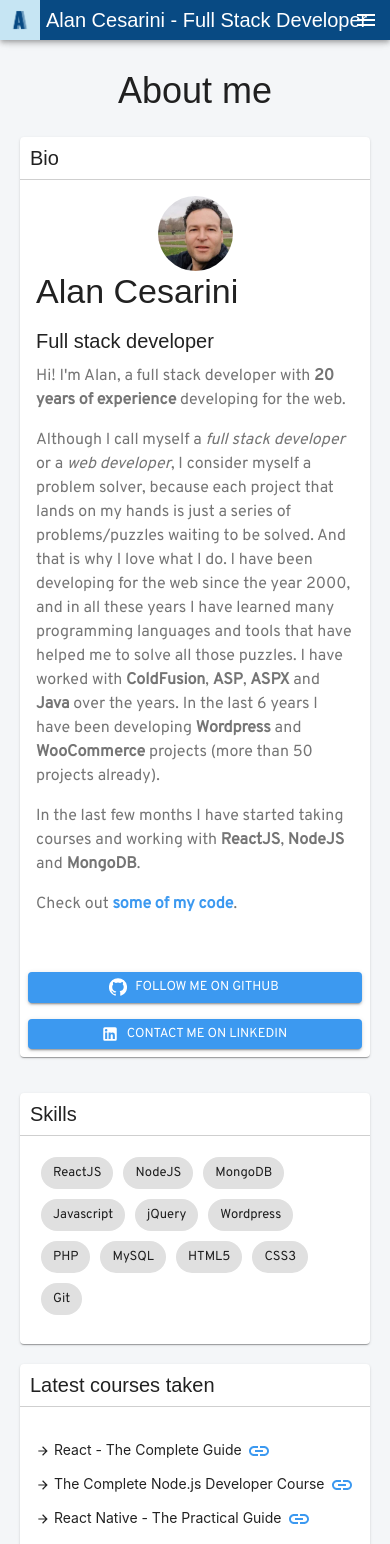
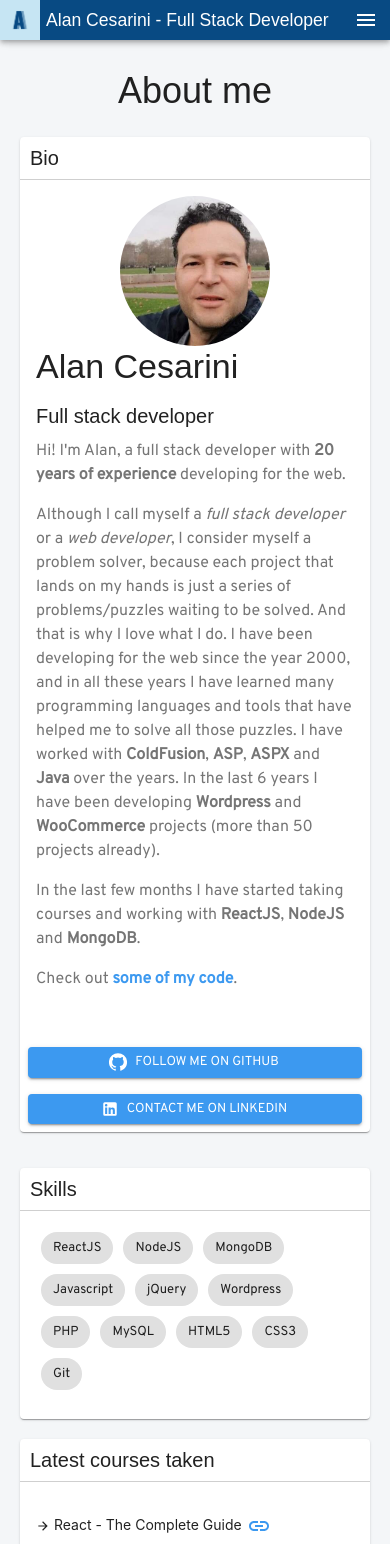
Before and after one commit to alancesarini/personal-portfolio, a React (Create React App) app: page / in a window 390 px wide. Shown: the top 1544 px of the page. Built offline with nearby package versions, Linux system fonts and the light colour scheme; a web font is replaced by a local one.

Commit message:
Customized the default theme

```diff
--- a/src/App.js
+++ b/src/App.js
@@ -27,6 +27,14 @@ const theme = createMuiTheme({
     h6: {
       fontFamily: "Chivo, sans-serif"
     }
+  },
+  palette: {
+    primary: {
+      main: "#3c99f0"
+    },
+    secondary: {
+      main: "#084a83"
+    }
   }
 });
 
--- a/src/components/Navigation/TopBar/TopBar.js
+++ b/src/components/Navigation/TopBar/TopBar.js
@@ -5,11 +5,15 @@ import IconButton from "@material-ui/core/IconButton";
 import MenuIcon from "@material-ui/icons/Menu";
 import Typography from "@material-ui/core/Typography";
 import classes from "./TopBar.module.css";
-import { colors } from "../../../constants/colors";
+import { useTheme } from "@material-ui/core/styles";
+import useMediaQuery from "@material-ui/core/useMediaQuery";
 
 const TopBar = props => {
+  const theme = useTheme();
+  const isSmall = useMediaQuery(theme.breakpoints.up("sm"));
+
   return (
-    <AppBar position="fixed" style={{ backgroundColor: colors.dark }}>
+    <AppBar position="fixed" color="secondary">
       <div className={classes.Logo}>
         <img
           src="/assets/images/logo-alancesarini.png"
@@ -17,7 +21,11 @@ const TopBar = props => {
         />
       </div>
       <Toolbar className={classes.ToolBar}>
-        <Typography variant="h6" noWrap className={classes.Title}>
+        <Typography
+          variant="h6"
+          noWrap
+          className={isSmall ? classes.Title : classes.SmallTitle}
+        >
           Alan Cesarini - Full Stack Developer
         </Typography>
         <IconButton
--- a/src/components/Navigation/TopBar/TopBar.module.css
+++ b/src/components/Navigation/TopBar/TopBar.module.css
@@ -23,3 +23,8 @@
 .Title {
   margin-left: 30px !important;
 }
+
+.SmallTitle {
+  font-size: 1.1rem !important;
+  margin-left: 30px !important;
+}
--- a/src/components/Pages/Bio/Bio.js
+++ b/src/components/Pages/Bio/Bio.js
@@ -13,12 +13,17 @@ import PageTitle from "../../UI/PageTitle/PageTitle";
 import GitHubIcon from "@material-ui/icons/GitHub";
 import LinkedIn from "@material-ui/icons/LinkedIn";
 import ArrowForward from "@material-ui/icons/ArrowForward";
-import Link from "@material-ui/icons/Link";
-import { colors } from "../../../constants/colors";
+import LinkIcon from "@material-ui/icons/Link";
 import Chip from "@material-ui/core/Chip";
 import parse from "html-react-parser";
+import Link from "@material-ui/core/Link";
+import { useTheme } from "@material-ui/core/styles";
+import useMediaQuery from "@material-ui/core/useMediaQuery";
 
 const Bio = props => {
+  const theme = useTheme();
+  const isSmall = useMediaQuery(theme.breakpoints.up("sm"));
+
   return (
     <Page>
       <PageTitle title="About me" />
@@ -37,7 +42,7 @@ const Bio = props => {
                     <Avatar
                       alt="Alan Cesarini"
                       src={data.image.src}
-                      className={classes.Avatar}
+                      className={isSmall ? classes.SmallAvatar : classes.Avatar}
                     />
                   </div>
                 </Grid>
@@ -65,7 +70,11 @@ const Bio = props => {
                     component="p"
                     paragraph
                   >
-                    Check out <a href="/projects">some of my code</a>.
+                    Check out{" "}
+                    <Link href="/projects">
+                      <strong>some of my code</strong>
+                    </Link>
+                    .
                   </Typography>
                 </Grid>
               </Grid>
@@ -80,7 +89,6 @@ const Bio = props => {
                     size="small"
                     startIcon={<GitHubIcon />}
                     href={data.social.github}
-                    style={{ backgroundColor: colors.light }}
                     className={classes.SocialButton}
                   >
                     FOLLOW ME ON GITHUB
@@ -93,7 +101,6 @@ const Bio = props => {
                     size="small"
                     startIcon={<LinkedIn />}
                     href={data.social.linkedin}
-                    style={{ backgroundColor: colors.light }}
                     className={classes.SocialButton}
                   >
                     CONTACT ME ON LINKEDIN
@@ -133,7 +140,7 @@ const Bio = props => {
                     />{" "}
                     {course.name}
                     <a href={course.link}>
-                      <Link className={classes.LinkIcon} />
+                      <LinkIcon color="primary" className={classes.LinkIcon} />
                     </a>
                   </li>
                 ))}
--- a/src/components/Pages/Bio/Bio.module.css
+++ b/src/components/Pages/Bio/Bio.module.css
@@ -7,9 +7,14 @@
   justify-content: center;
 }
 
-.Avatar {
+.SmallAvatar {
   width: 75px !important;
   height: 75px !important;
+}
+
+.Avatar {
+  width: 150px !important;
+  height: 150px !important;
 }
 
 .Actions {
@@ -46,12 +51,5 @@
 
 .LinkIcon {
   vertical-align: middle;
-  color: #3c99f0;
   padding-left: 5px;
 }
-
-a {
-  color: #3c99f0;
-  font-weight: bold;
-  text-decoration: none;
-}
--- a/src/components/Pages/Projects/Projects.js
+++ b/src/components/Pages/Projects/Projects.js
@@ -11,7 +11,6 @@ import GitHubIcon from "@material-ui/icons/GitHub";
 import classes from "./Projects.module.css";
 import projects from "../../../data/projects";
 import Page from "../../hoc/Page";
-import { colors } from "../../../constants/colors";
 import PageTitle from "../../UI/PageTitle/PageTitle";
 
 const Projects = () => {
@@ -88,7 +87,6 @@ const Projects = () => {
                   size="small"
                   startIcon={<GitHubIcon />}
                   href={project.link}
-                  style={{ backgroundColor: colors.light }}
                 >
                   VIEW ON GITHUB
                 </Button>
--- a/src/constants/colors.js
+++ /dev/null
@@ -1,4 +0,0 @@
-export const colors = {
-  dark: "#084a83",
-  light: "#3c99f0"
-};
```
